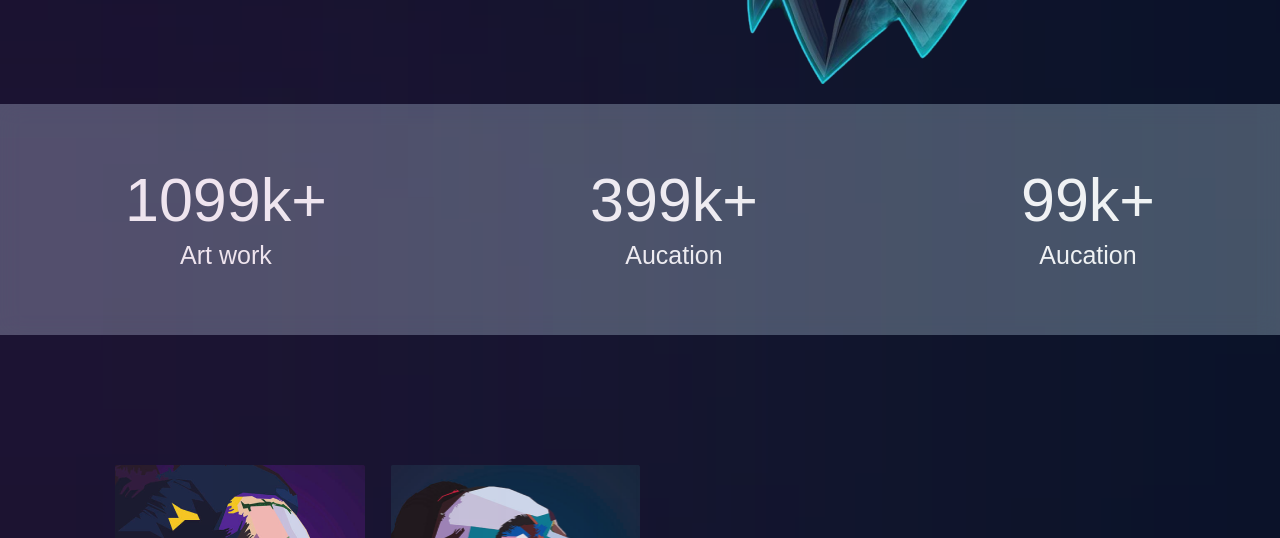
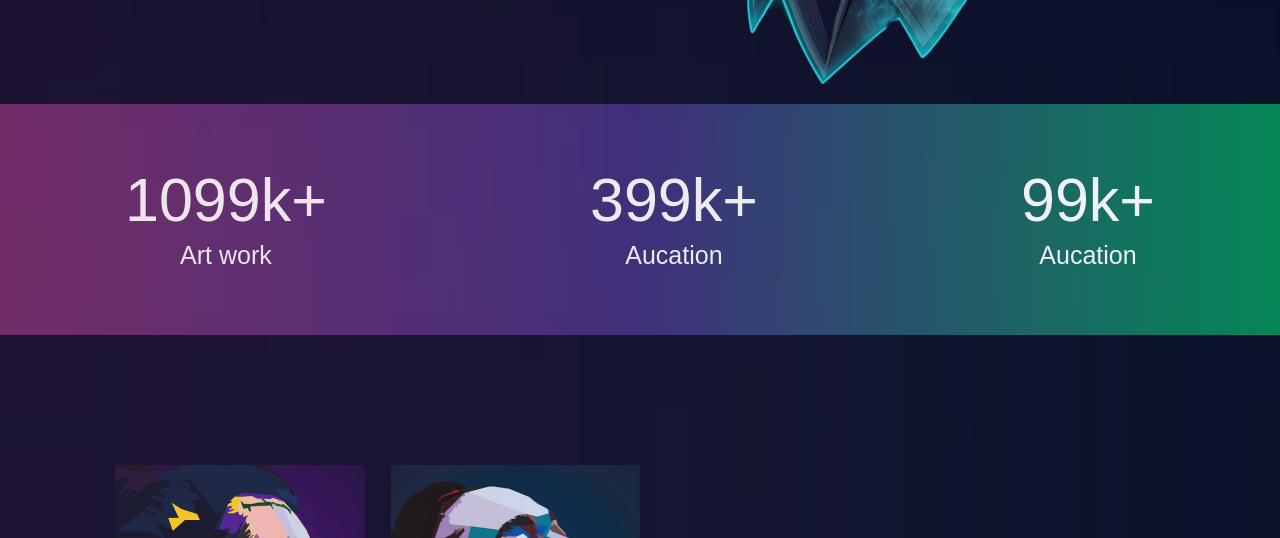
Before and after one commit to Vita-31/NFT, a plain HTML site: page index.html in a window 1280 px wide. Shown: the part 836-1374 px from the top of the page. Drawn offline with Linux system fonts and the light colour scheme; a web font is replaced by a local one.

Commit message:
linear background in line section

```diff
--- a/style/app.css
+++ b/style/app.css
@@ -462,7 +462,7 @@ input, select, button, textarea {
 /* line start */
 .line {
     width: 100%;
-    background: rgba(213, 236, 255, 0.3);
+    background: linear-gradient(89.96deg, rgba(203, 71, 160, 0.5) 0.02%, rgba(105, 71, 203, 0.5) 49.47%, rgba(0, 255, 133, 0.5) 99.97%);
     backdrop-filter: blur(12px);
     padding: 60px 110px;
     margin-top: 20px;
@@ -474,8 +474,9 @@ input, select, button, textarea {
     position: absolute;
     width: 985px;
     height: 930px;
-    top: -100%;
-    left: -40%;
+    top: -140px;
+    left: 0;
+    transform: translateX(-50%);
     background-color: var(--light-pink-bg);
     filter: blur(472px);
 }
@@ -485,7 +486,7 @@ input, select, button, textarea {
     position: absolute;
     width: 630px;
     height: 595px;
-    top: -50%;
+    top: 75px;
     right: 0;
     background-color: var(--light-green-bg);
     filter: blur(472px);
```
